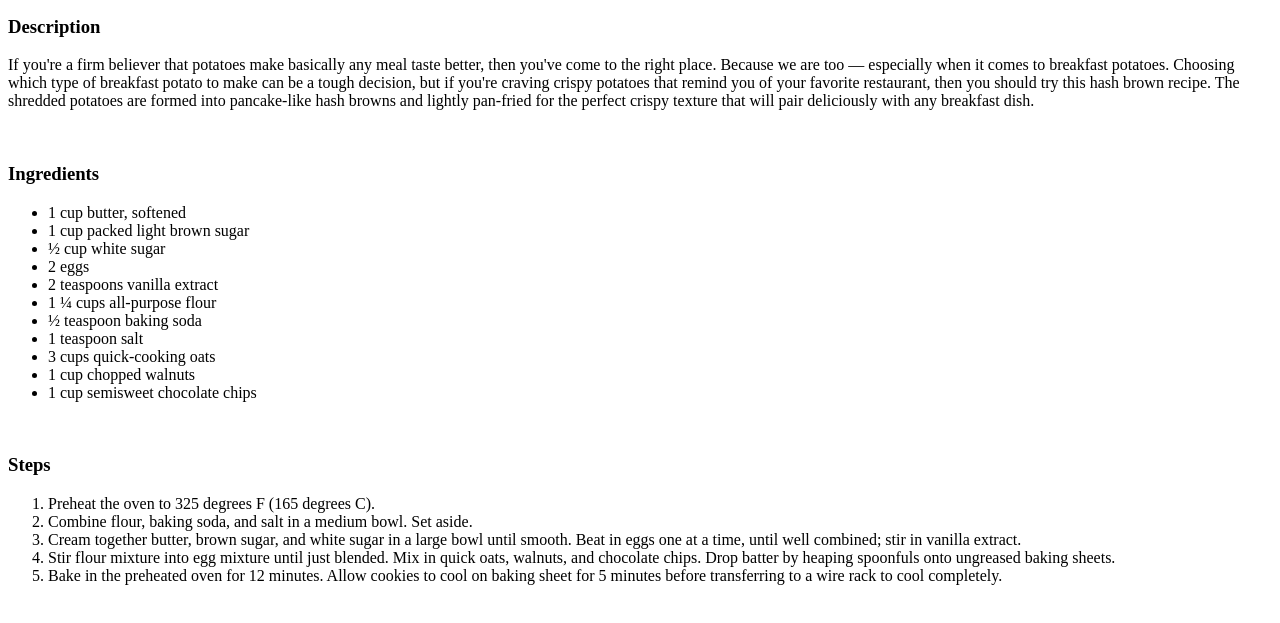
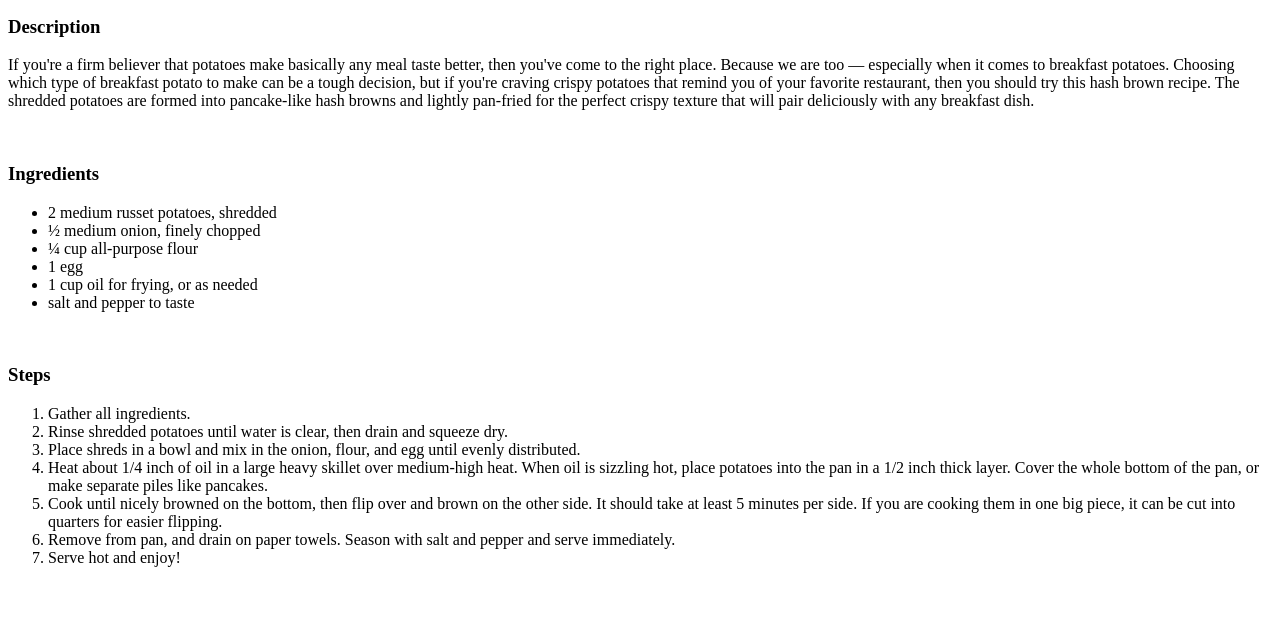
Before and after one commit to Monatric/odin-recipes, a plain HTML site: page recipes/hash-browns.html in a window 1280 px wide. Shown: the part 101-724 px from the top of the page. Drawn offline with Linux system fonts and the light colour scheme.

Commit message:
Changed the ingredients and steps to appropriate thereof

```diff
--- a/recipes/hash-browns.html
+++ b/recipes/hash-browns.html
@@ -18,30 +18,31 @@
     <br>
     <h3>Ingredients</h3>
     <ul>
-        <li>1 cup butter, softened</li>
-        <li>1 cup packed light brown sugar</li>
-        <li>½ cup white sugar</li>
-        <li>2 eggs</li>
-        <li>2 teaspoons vanilla extract</li>
-        <li>1 ¼ cups all-purpose flour</li>
-        <li>½ teaspoon baking soda</li>
-        <li>1 teaspoon salt</li>
-        <li>3 cups quick-cooking oats</li>
-        <li>1 cup chopped walnuts</li>
-        <li>1 cup semisweet chocolate chips</li>
+        <li>2 medium russet potatoes, shredded</li>
+        <li>½ medium onion, finely chopped</li>
+        <li>¼ cup all-purpose flour</li>
+        <li>1 egg</li>
+        <li>1 cup oil for frying, or as needed</li>
+        <li>salt and pepper to taste</li>
     </ul>
     <br>
     <h3>Steps</h3>
     <ol>
-        <li>Preheat the oven to 325 degrees F (165 degrees C).</li>
-        <li>Combine flour, baking soda, and salt in a medium bowl. Set aside.</li>
-        <li>Cream together butter, brown sugar, and white sugar in a large bowl until smooth.
-            Beat in eggs one at a time, until well combined; stir in vanilla extract.</li>
-        <li>Stir flour mixture into egg mixture until just blended.
-            Mix in quick oats, walnuts, and chocolate chips.
-            Drop batter by heaping spoonfuls onto ungreased baking sheets.</li>
-        <li>Bake in the preheated oven for 12 minutes.
-            Allow cookies to cool on baking sheet for 5 minutes before transferring to a wire rack to cool completely.</li>
+        <li>Gather all ingredients.</li>
+        <li>Rinse shredded potatoes until water is clear, then drain and squeeze dry.</li>
+        <li>Place shreds in a bowl and mix in the onion, flour, and egg until evenly distributed.</li>
+        <li>
+            Heat about 1/4 inch of oil in a large heavy skillet over medium-high heat.
+            When oil is sizzling hot, place potatoes into the pan in a 1/2 inch thick layer.
+            Cover the whole bottom of the pan, or make separate piles like pancakes.
+        </li>
+        <li>
+            Cook until nicely browned on the bottom, then flip over and brown on the other side.
+            It should take at least 5 minutes per side.
+            If you are cooking them in one big piece, it can be cut into quarters for easier flipping.
+        </li>
+        <li>Remove from pan, and drain on paper towels. Season with salt and pepper and serve immediately.</li>
+        <li>Serve hot and enjoy!</li>
     </ol>
 </body>
 </html>
```
